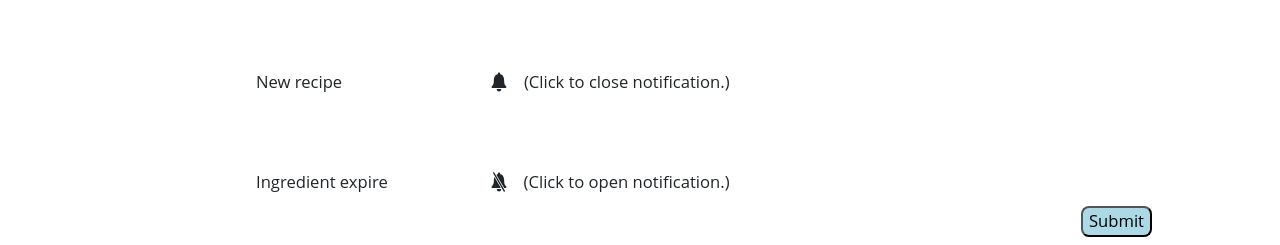
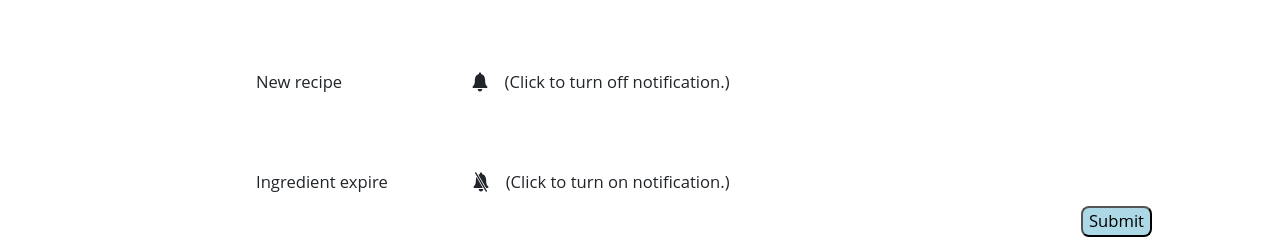
Before and after one commit to maxyhwu/feedme, a React (Create React App) app in the folder frontend/: page /settings in a window 1280 px wide. Shown: the part 499-744 px from the top of the page. Built offline with nearby package versions, Linux system fonts and the light colour scheme.

Commit message:
change open to turn on

```diff
--- a/frontend/public/lang/en.json
+++ b/frontend/public/lang/en.json
@@ -15,7 +15,7 @@
     "settings.notificationSetting": "Notification Setting",
     "settings.NRNotification": "New recipe",
     "settings.IENotification": "Ingredient expire",
-    "settings.openNotification": "(Click to open notification.)",
-    "settings.closeNotification": "(Click to close notification.)",
+    "settings.openNotification": "(Click to turn on notification.)",
+    "settings.closeNotification": "(Click to turn off notification.)",
     "settings.submit": "Submit"
 }
--- a/frontend/src/Settings/Settings.js
+++ b/frontend/src/Settings/Settings.js
@@ -171,7 +171,7 @@ const Settings = () => {
                   />
                   <FormattedMessage
                     id="settings.closeNotification"
-                    defaultMessage="(Click to close notification.)"
+                    defaultMessage="(Click to turn off notification.)"
                   >
                     {(msg) => <div id="hints">{msg}</div>}
                   </FormattedMessage>
@@ -184,7 +184,7 @@ const Settings = () => {
                   />
                   <FormattedMessage
                     id="settings.openNotification"
-                    defaultMessage="(Click to open notification.)"
+                    defaultMessage="(Click to turn on notification.)"
                   >
                     {(msg) => <div id="hints">{msg}</div>}
                   </FormattedMessage>
@@ -206,7 +206,7 @@ const Settings = () => {
                   />
                   <FormattedMessage
                     id="settings.closeNotification"
-                    defaultMessage="(Click to close notification.)"
+                    defaultMessage="(Click to turn off notification.)"
                   >
                     {(msg) => <div id="hints">{msg}</div>}
                   </FormattedMessage>
@@ -219,7 +219,7 @@ const Settings = () => {
                   />
                   <FormattedMessage
                     id="settings.openNotification"
-                    defaultMessage="(Click to open notification.)"
+                    defaultMessage="(Click to turn on notification.)"
                   >
                     {(msg) => <div id="hints">{msg}</div>}
                   </FormattedMessage>
```
